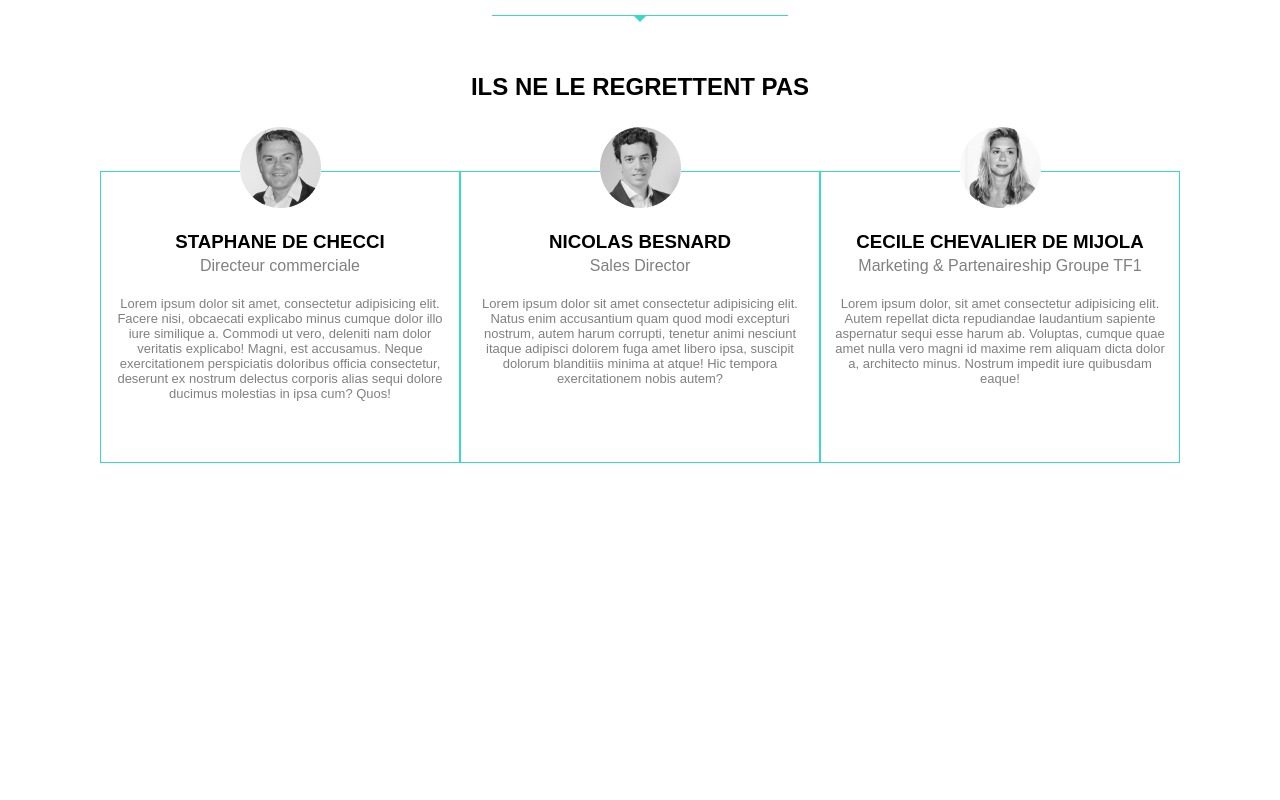
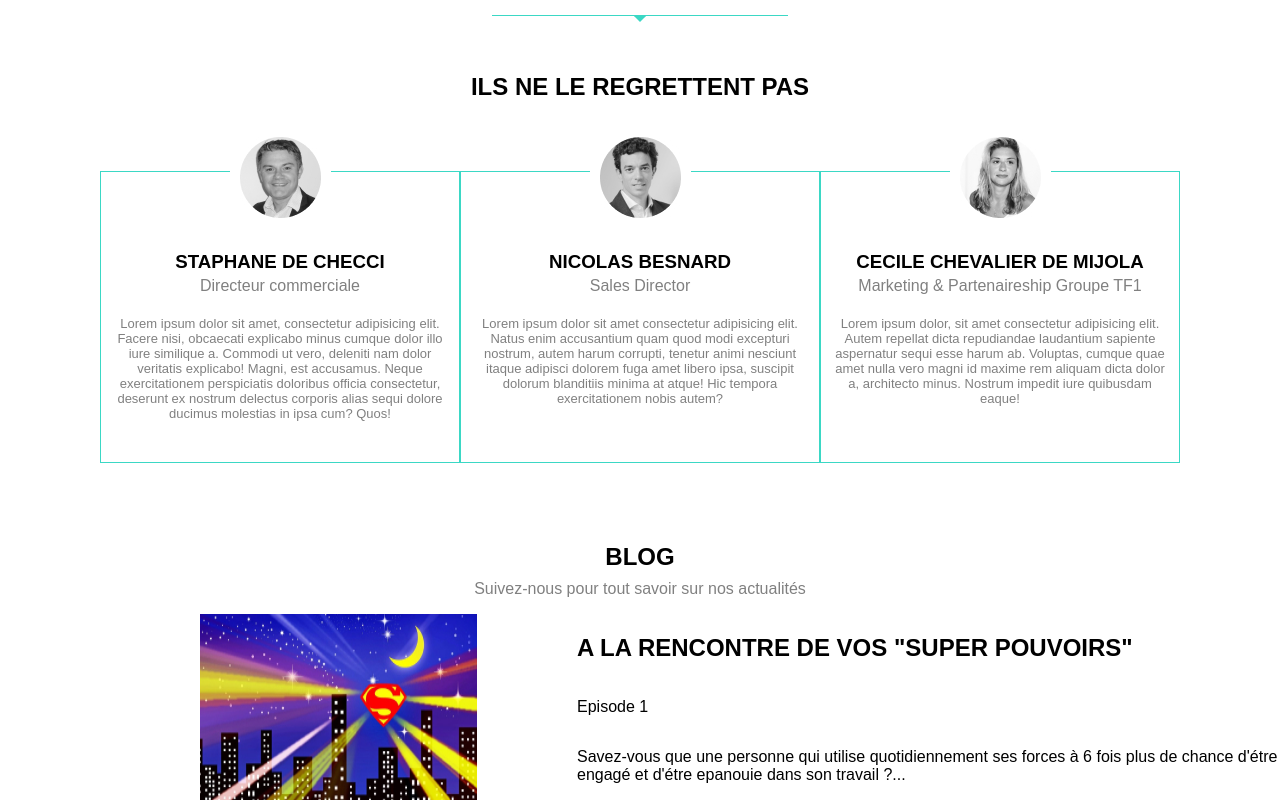
Before and after one commit to Romainperfer33/PROJET---PEPS, a plain HTML site: page index.html in a window 1280 px wide. Shown: the part 2354-3154 px from the top of the page. Before the commit the page ends 2817 px from the top, so only its background shows below. Drawn offline with Linux system fonts and the light colour scheme; a web font is replaced by a local one.

Commit message:
Quatrieme commit

```diff
--- a/assets/css/style.css
+++ b/assets/css/style.css
@@ -313,6 +313,7 @@ section .ligne {
 .yep {
     position: relative;
     margin-top: -45px;
+    border: 10px solid white;
 }
 
 .sylvie h4 {
@@ -327,3 +328,28 @@ section .ligne {
     color: grey;
     font-size: small;
 }
+
+/* SECTION 6 */
+
+.blog {
+    text-align: center;
+    margin-top: 80px;
+}
+
+.blog p {
+    padding: 0px;
+    margin-top: -11px;
+    color: grey;
+}
+
+.super {
+    display: flex;
+    justify-content: space-around;
+    margin-left: 200px;
+}
+
+.man {
+    display: flex;
+    flex-direction: column;
+    margin-left: 100px;
+}
--- a/index.html
+++ b/index.html
@@ -159,6 +159,20 @@
                 </div>
             </div>
         </section>
+        <section>
+            <div class="blog">
+                <h2>BLOG</h2>
+                <p>Suivez-nous pour tout savoir sur nos actualités</p>
+            </div>
+            <div class="super">
+                <img src="assets/img/SUPERMAN.jpg" alt="">
+                <div class="man">
+                    <h2>A LA RENCONTRE DE VOS "SUPER POUVOIRS"</h2>
+                    <p>Episode 1</p>
+                    <p>Savez-vous que une personne qui utilise quotidiennement ses forces à 6 fois plus de chance d'étre engagé et d'étre epanouie dans son travail ?...</p>
+                </div>
+            </div>
+        </section>
     </main>
 </body>
 </html>
```
Also changed, not shown: assets/img/SUPERMAN.jpg (added), 3 other files.
